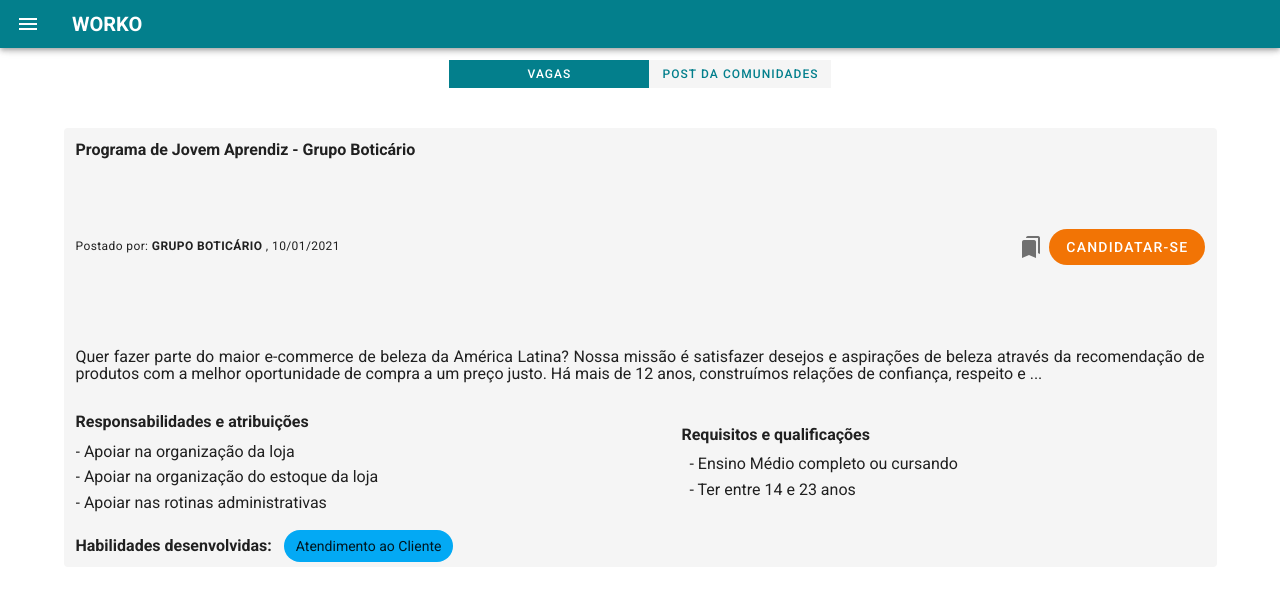
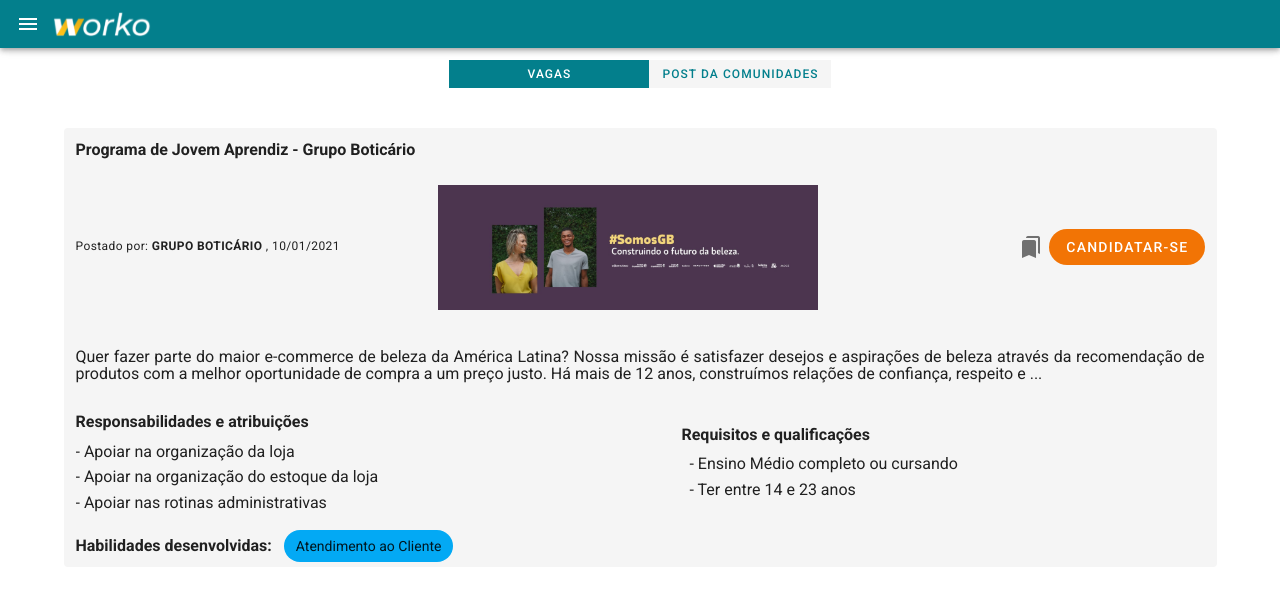
Before and after one commit to flpgst/worko, a Vue app: page / in a window 1280 px wide. Shown: the top 600 px of the page. Built offline with nearby package versions, Linux system fonts and the light colour scheme.

Commit message:
inserido  app logo

```diff
--- a/src/App.vue
+++ b/src/App.vue
@@ -3,17 +3,16 @@
     <v-app-bar app color="primary" dense>
       <v-app-bar-nav-icon @click="drawer = true" dark />
 
-      <!-- <div class="d-flex align-center">
+      <div class="d-flex align-center">
         <v-img
-          alt="Vuetify Logo"
+          alt="Worko Logo"
           class="shrink mr-2"
           contain
-          src="https://cdn.vuetifyjs.com/images/logos/vuetify-logo-dark.png"
+          :src="worko"
           transition="scale-transition"
-          width="40"
+          width="100"
         />
-      </div> -->
-      <v-toolbar-title class="white--text font-weight-bold"> WORKO </v-toolbar-title>
+      </div>
 
       <v-navigation-drawer v-model="drawer" absolute app>
         <v-list nav dense>
@@ -37,6 +36,7 @@
 
 <script>
 import menus from '@/database/menus';
+import worko from '@/database/images/worko.svg';
 
 export default {
   name: 'App',
@@ -47,6 +47,7 @@
     drawer: false,
     group: null,
     menus,
+    worko,
   }),
 };
 </script>
```
